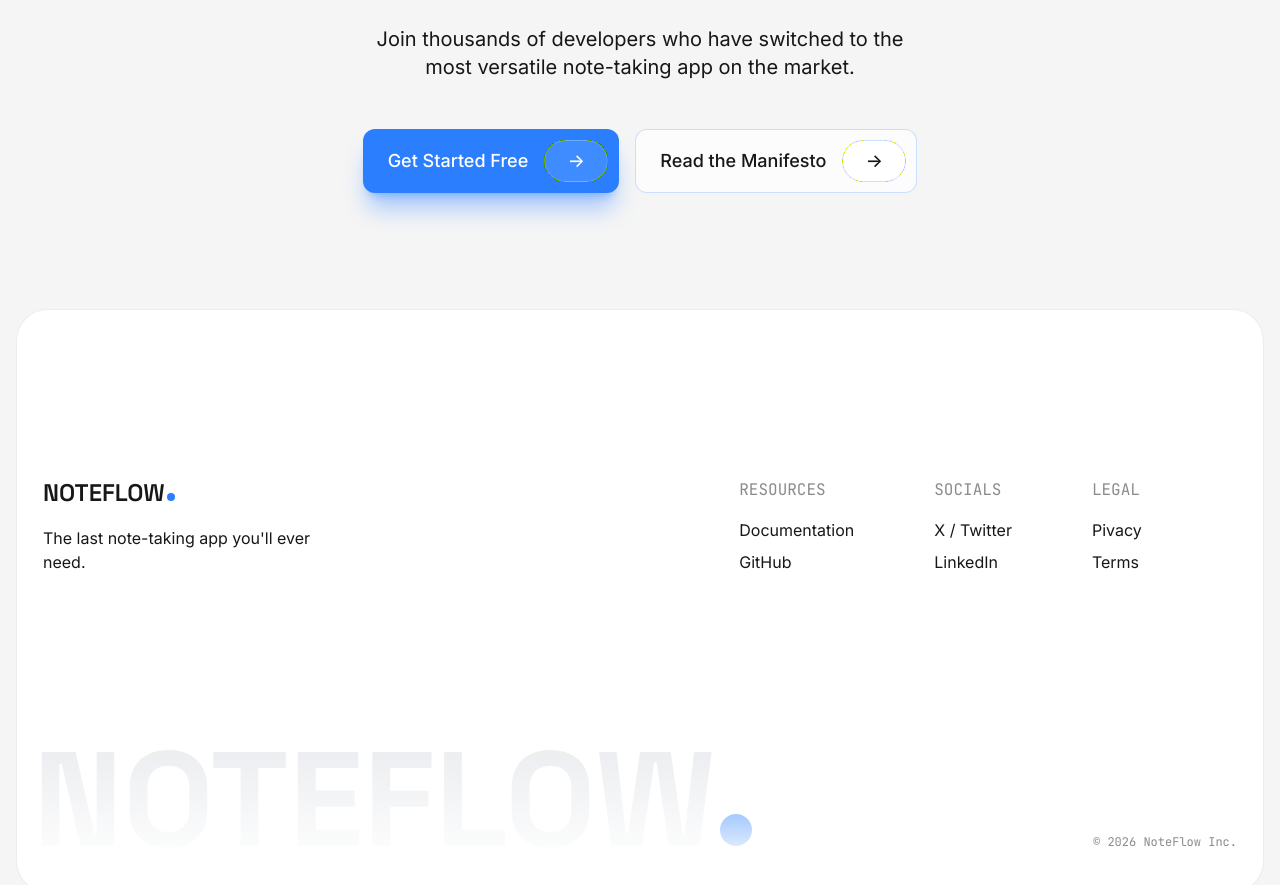
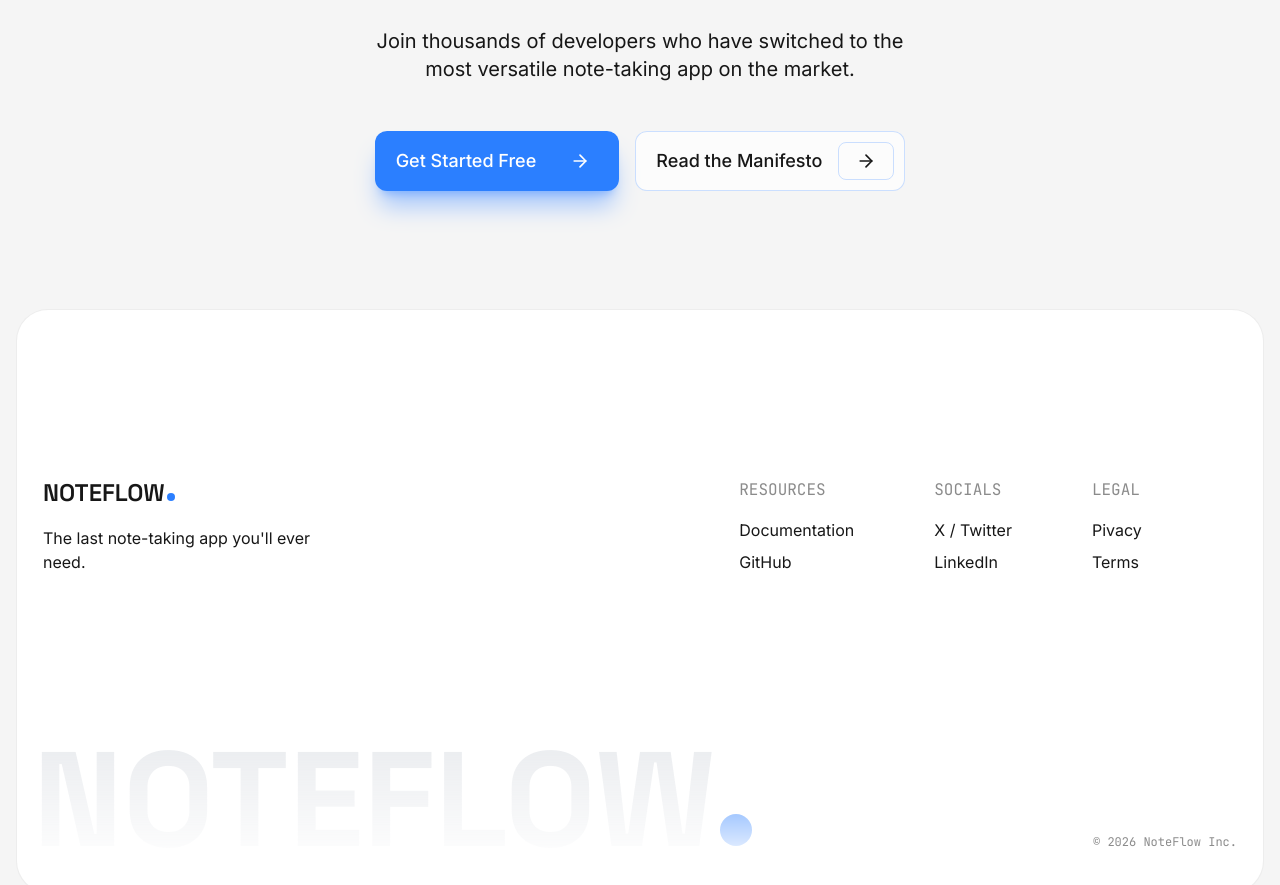
Before and after one commit to Prateek1789/Notes-App, a Next.js app in the folder v2-nextjs/: page / in a window 1280 px wide. Shown: the part 3424-4309 px from the top of the page. Built offline with nearby package versions, Linux system fonts and the light colour scheme.

Commit message:
Chore: Replaced generic CTA button with landing page buttons

```diff
--- a/v2-nextjs/src/components/sections/CallToAction.tsx
+++ b/v2-nextjs/src/components/sections/CallToAction.tsx
@@ -1,4 +1,4 @@
-import Button from "../ui/Button";
+import ButtonLanding from "../ui/ButtonLanding";
 
 const CallToAction = () => {
   return (
@@ -11,26 +11,16 @@ const CallToAction = () => {
           Join thousands of developers who have switched to the most versatile note-taking app on the market.
         </p>
         <div className="flex flex-col sm:flex-row items-center justify-center gap-4">
-        	<Button className="pl-6 pr-2.5 py-2.5 shadow-xl"
-									intent="primary"
-									size="lg">
+          <ButtonLanding className="pl-5 pr-2.5 py-2.5 shadow-xl"
+                         intent="primary"
+                         size="lg">
             Get Started Free
-						<span className="h-full w-16 py-1.5 flex place-content-center rounded-full border border-blue-300/60 bg-blue-300/20">
-              <span className="text-inheret group-hover/btn:translate-x-2.5 transition-transform duration-400">
-                {"->"}
-              </span>
-            </span>
-          </Button>
-					<Button className="pl-6 pr-2.5 py-2.5"
-									intent="ghost"
-									size="lg">
+          </ButtonLanding>
+          <ButtonLanding className="pl-5 pr-2.5 py-2.5"
+                         intent="ghost"
+                         size="lg">
             Read the Manifesto
-						<span className="h-full w-16 py-1.5 flex place-content-center rounded-full border border-primary-ghost bg-white/85">
-              <span className="text-inheret group-hover/btn:translate-x-2.5 transition-transform duration-400">
-                {"->"}
-              </span>
-            </span>
-          </Button>
+          </ButtonLanding>
         </div>
     	</div>
   	</section>
```
